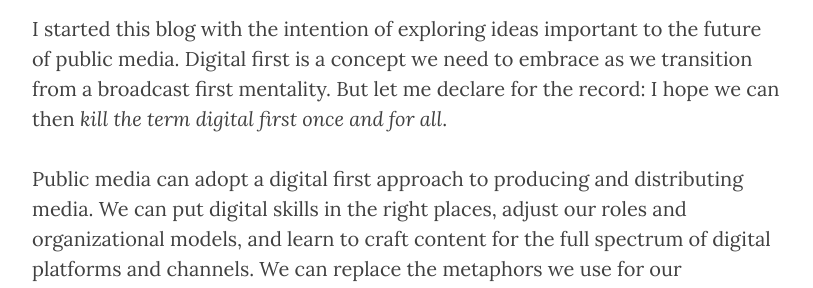
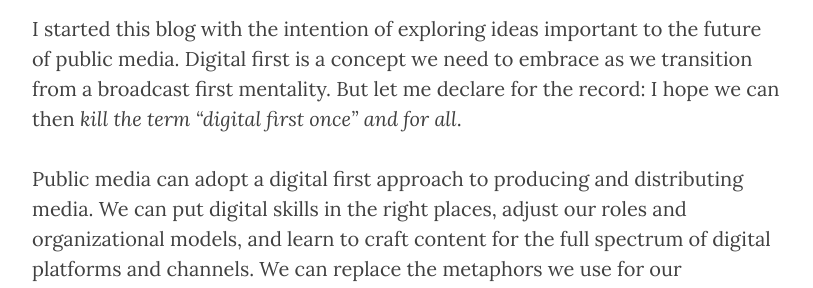
Before and after one commit to jackbrighton/jackbrighton.github.io, a Jekyll site: the page built from _posts/2015-05-25-what-is-digital-first.md, in a window 1280 px wide and 900 px high, scrolled down 3636 px. Shown: the part 154-442 px from the top of the window, without its empty margins (233-1046 px from the left). Built offline with Jekyll 4.4.1, drawn with Linux system fonts in a browser that asks for light colours; nearby versions of some CDN libraries.

Commit message:
add quotes

```diff
--- a/_posts/2015-05-25-what-is-digital-first.md
+++ b/_posts/2015-05-25-what-is-digital-first.md
@@ -57,7 +57,7 @@ Otherwise we’re stuck trying to make digital a part of broadcasting when it sh
 
 ## But digital first isn’t enough
 
-I started this blog with the intention of exploring ideas important to the future of public media. Digital first is a concept we need to embrace as we transition from a broadcast first mentality. But let me declare for the record: I hope we can then _kill the term digital first once and for all_.
+I started this blog with the intention of exploring ideas important to the future of public media. Digital first is a concept we need to embrace as we transition from a broadcast first mentality. But let me declare for the record: I hope we can then _kill the term "digital first once" and for all_.
 
 Public media can adopt a digital first approach to producing and distributing media. We can put digital skills in the right places, adjust our roles and organizational models, and learn to craft content for the full spectrum of digital platforms and channels. We can replace the metaphors we use for our technologies of production and distribution. But it won’t be enough.
 
```
